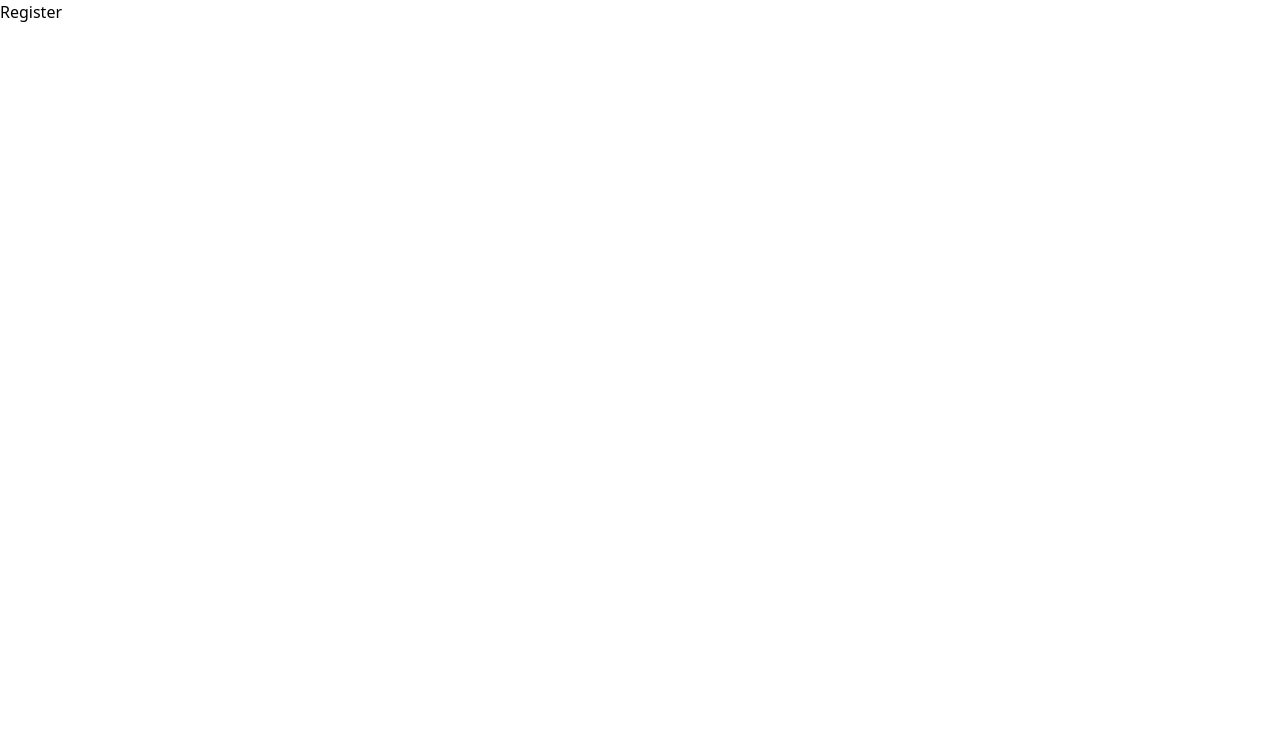
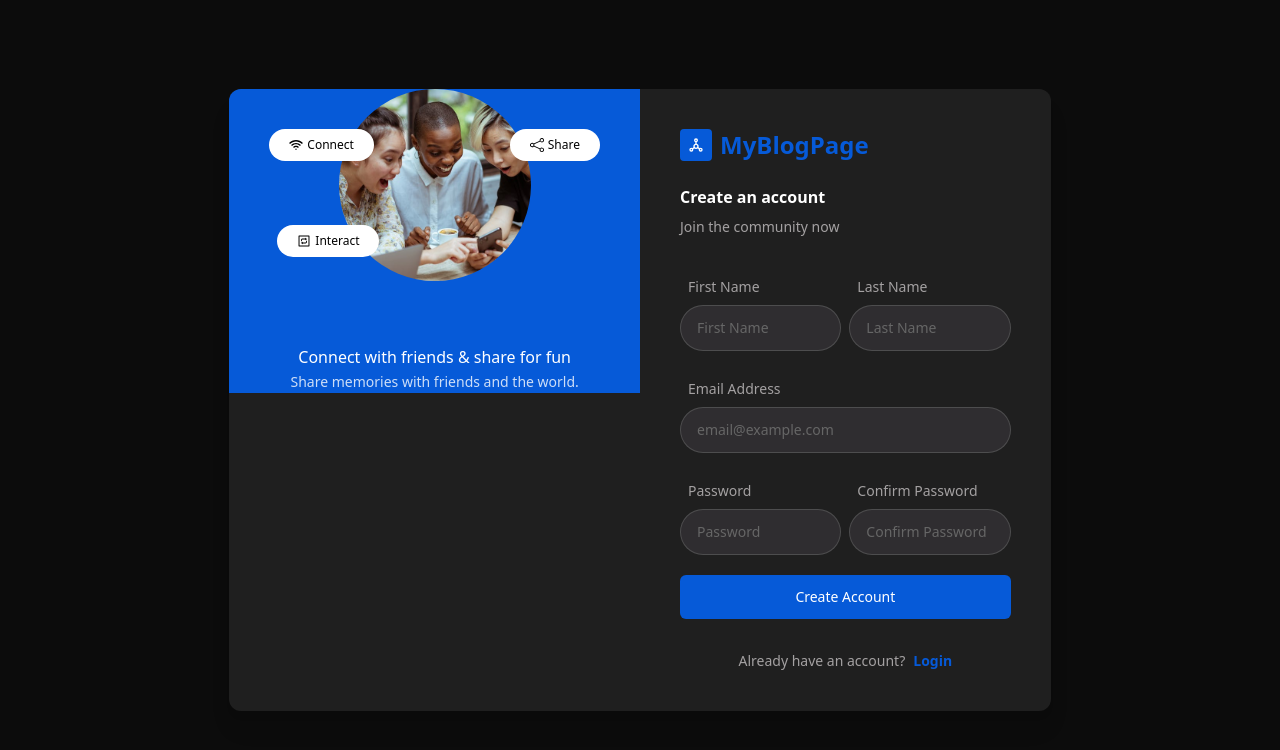
Before and after one commit to BorisLabianca/socialmedia-yt-app-front, a React (Vite) app: page /register in a window 1280 px wide. Shown: the top 750 px of the page. Built offline with nearby package versions, Linux system fonts and the light colour scheme.

Commit message:
completed register page layout

```diff
--- a/src/components/TextInput.jsx
+++ b/src/components/TextInput.jsx
@@ -17,6 +17,7 @@
             ref={ref}
             className={`bg-secondary rounded border border-[#66666690] outline-none text-sm text-ascent-1 px-4 py-3 placeholder:text-[#666] ${styles}`}
             aria-invalid={error ? "true" : "false"}
+            {...register}
           />
         </div>
         {error && (
--- a/src/pages/Register.jsx
+++ b/src/pages/Register.jsx
@@ -1,5 +1,190 @@
+import { TbSocial } from "react-icons/tb";
+import { BsShare } from "react-icons/bs";
+import { ImConnection } from "react-icons/im";
+import { AiOutlineInteraction } from "react-icons/ai";
+import { CustomButton, Loading, TextInput } from "../components";
+import { useForm } from "react-hook-form";
+import { Link } from "react-router-dom";
+import { useState } from "react";
+import { useDispatch } from "react-redux";
+import { bgImg } from "../assets";
+
 const Register = () => {
-  return <div>Register</div>;
+  const {
+    register,
+    handleSubmit,
+    getValues,
+    formState: { errors },
+  } = useForm({ mode: "onChange" });
+  const dispatch = useDispatch();
+
+  const [errorMessage, setErrorMessage] = useState("");
+  const [isSubmitting, setIsSubmitting] = useState(false);
+
+  const onSubmit = async (data) => {};
+
+  return (
+    <div className="bg-bgColor w-full min-h-[100vh] flex items-center justify-center p-6">
+      <div className="w-full md:w-2/3 h-fit lg:h-full 2xl:h-5/6 py-8 lg:py-0 flex flex-row-reverse bg-primary rounded-xl overflow-hidden shadow-xl">
+        {/* LEFT */}
+        <div className="h-full w-full lg:w-1/2 p-10 2xl:px-20 flex flex-col justify-center">
+          <div className="w-full flex gap-2 items-center mb-6">
+            <div className="p-2 rounded text-white bg-[#065ad8]">
+              <TbSocial />
+            </div>
+            <span className="text-2xl text-[#065ad8] font-semibold">
+              MyBlogPage
+            </span>
+          </div>
+          <p className="text-ascent-1 text-base font-semibold">
+            Create an account
+          </p>
+          <span className="text-sm mt-2 text-ascent-2">
+            Join the community now
+          </span>
+          <form
+            className="py-8 flex flex-col gap-5"
+            onSubmit={handleSubmit(onSubmit)}
+          >
+            <div className="flex w-full flex-col lg:flex-row gap-1 md:gap-2">
+              <TextInput
+                name="firstName"
+                placeholder="First Name"
+                label="First Name"
+                type="text"
+                register={register("firstName", {
+                  required: "First name is required",
+                })}
+                styles="w-full rounded-full"
+                labelStyles="ml-2"
+                error={errors.firstName ? errors.firstName.message : ""}
+              />
+              <TextInput
+                name="lastName"
+                placeholder="Last Name"
+                label="Last Name"
+                type="text"
+                register={register("lastName", {
+                  required: "Last name is required",
+                })}
+                styles="w-full rounded-full"
+                labelStyles="ml-2"
+                error={errors.lastName ? errors.lastName.message : ""}
+              />
+            </div>
+            <TextInput
+              name="email"
+              placeholder="email@example.com"
+              label="Email Address"
+              type="email"
+              register={register("email", {
+                required: "Email address is required",
+              })}
+              styles="w-full rounded-full"
+              labelStyles="ml-2"
+              error={errors.email ? errors.email.message : ""}
+            />
+            <div className="w-full flex flex-col lg:flex-row gap-1 md:gap-2">
+              <TextInput
+                name="password"
+                placeholder="Password"
+                label="Password"
+                type="password"
+                register={register("password", {
+                  required: "Password is required",
+                })}
+                styles="w-full rounded-full"
+                labelStyles="ml-2"
+                error={errors.password ? errors.password?.message : ""}
+              />
+              <TextInput
+                name="cPassword"
+                placeholder="Confirm Password"
+                label="Confirm Password"
+                type="password"
+                register={register("cPassword", {
+                  validate: (value) => {
+                    const { password } = getValues();
+                    if (password !== value) {
+                      console.log(password);
+                      return "Passwords do not match.";
+                    }
+                  },
+                })}
+                styles="w-full rounded-full"
+                labelStyles="ml-2"
+                error={
+                  errors.cPassword && errors.cPassword.type === "validate"
+                    ? errors.cPassword?.message
+                    : ""
+                }
+              />
+            </div>
+
+            {errorMessage?.message && (
+              <span
+                className={`text-sm ${
+                  errorMessage?.status === "failed"
+                    ? "text-[#f64949fe]"
+                    : "text-[#2ba150fe]"
+                } mt-0.5`}
+              >
+                {errorMessage?.message}
+              </span>
+            )}
+            {isSubmitting ? (
+              <Loading />
+            ) : (
+              <CustomButton
+                title="Create Account"
+                type="submit"
+                containerStyles={`inline-flex justify-center rounded-md bg-blue px-8 py-3 text-sm font-medium text-white outline-none`}
+              />
+            )}
+          </form>
+          <p className="text-ascent-2 text-sm text-center">
+            Already have an account?
+            <Link
+              to="/login"
+              className="text-[#065ad8] cursor-pointer font-semibold ml-2"
+            >
+              Login
+            </Link>
+          </p>
+        </div>
+        {/* RIGHT */}
+        <div className="hidden w-1/2 h-full lg:flex flex-col items-center justify-center bg-blue">
+          <div className="relative w-full flex items-center justify-center">
+            <img
+              src={bgImg}
+              alt="Bacground Image"
+              className="w-48 2xl:w-64 h-48 2xl:h-64 rounded-full object-cover"
+            />
+            <div className="absolute flex items-center gap-1 bg-white right-10 top-10 py-2 px-5 rounded-full">
+              <BsShare size={14} />
+              <span className="text-xs font-medium">Share</span>
+            </div>
+            <div className="absolute flex items-center gap-1 bg-white left-10 top-10 py-2 px-5 rounded-full">
+              <ImConnection size={14} />
+              <span className="text-xs font-medium">Connect</span>
+            </div>
+            <div className="absolute flex items-center gap-1 bg-white left-12 bottom-6 py-2 px-5 rounded-full">
+              <AiOutlineInteraction size={14} />
+              <span className="text-xs font-medium">Interact</span>
+            </div>
+          </div>
+          <div className="mt-16 text-center">
+            <p className="text-white text-base">
+              Connect with friends & share for fun
+            </p>
+            <span className="text-sm text-white/80">
+              Share memories with friends and the world.
+            </span>
+          </div>
+        </div>
+      </div>
+    </div>
+  );
 };
 
 export default Register;
```
